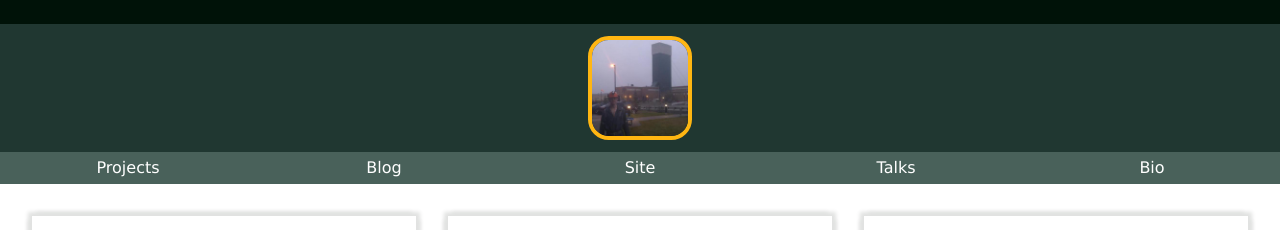
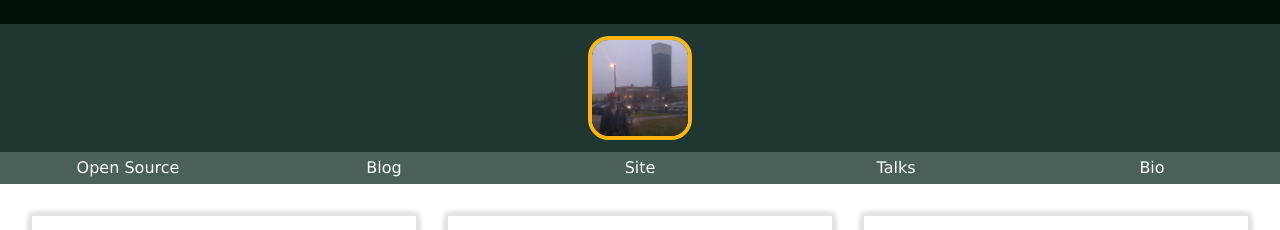
Before and after one commit to pgjones/pgjones_dev, a React (Create React App) app in the folder frontend/: page / in a window 1280 px wide. Shown: the top 230 px of the page. Built offline with nearby package versions, Linux system fonts and the light colour scheme.

Commit message:
frontend: Change Projects -> Open Source
This gives it a clearer meaning (in the Nav).

```diff
--- a/frontend/src/Nav.tsx
+++ b/frontend/src/Nav.tsx
@@ -39,7 +39,7 @@ const SDiv = styled.div`
 const Nav = () => (
   <SNav>
     <SDiv>
-      <SNavLink to="/">Projects</SNavLink>
+      <SNavLink to="/">Open Source</SNavLink>
       <SNavLink to="/blog/">Blog</SNavLink>
       <SNavLink to="/site/">Site</SNavLink>
       <SNavLink to="/talks/">Talks</SNavLink>
```
